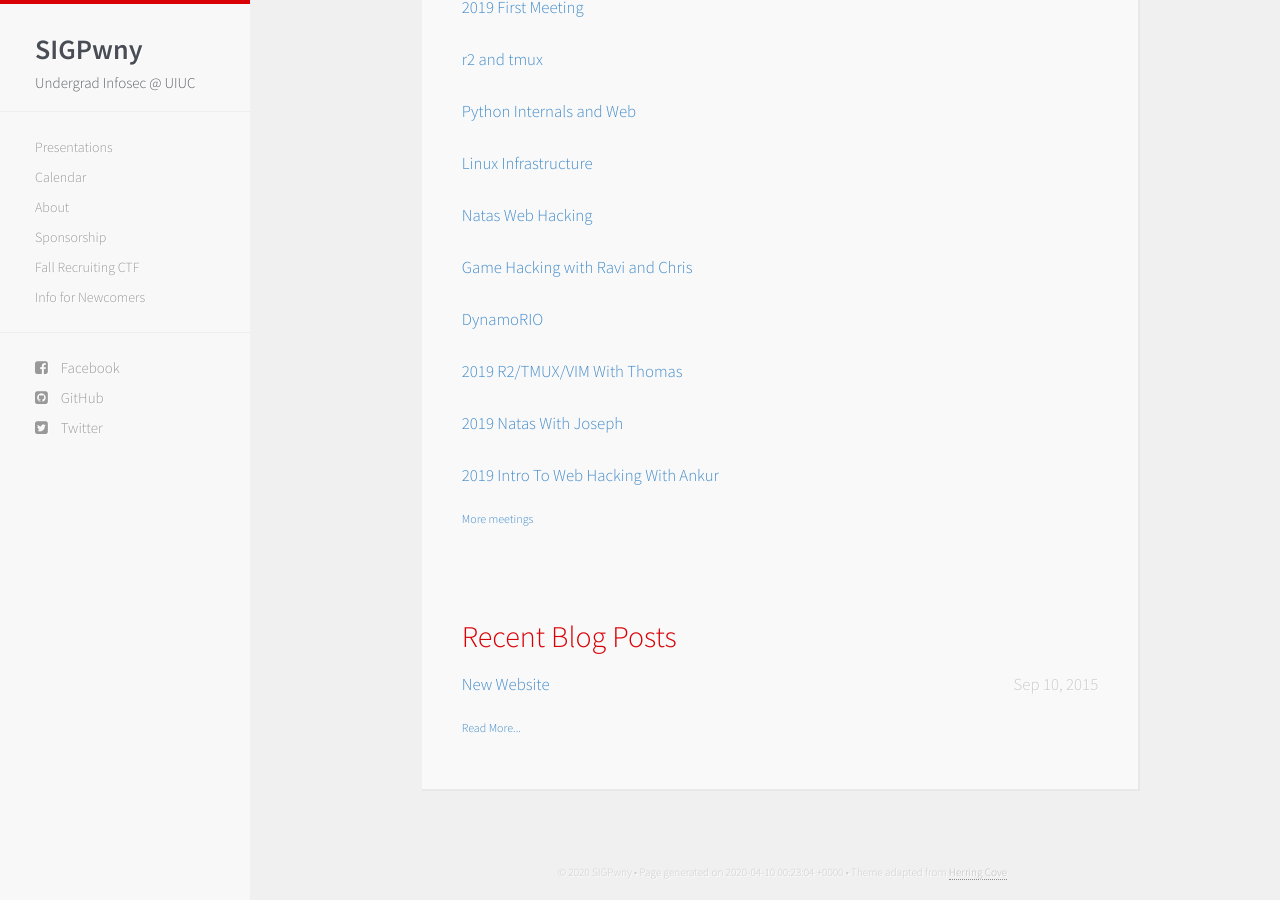
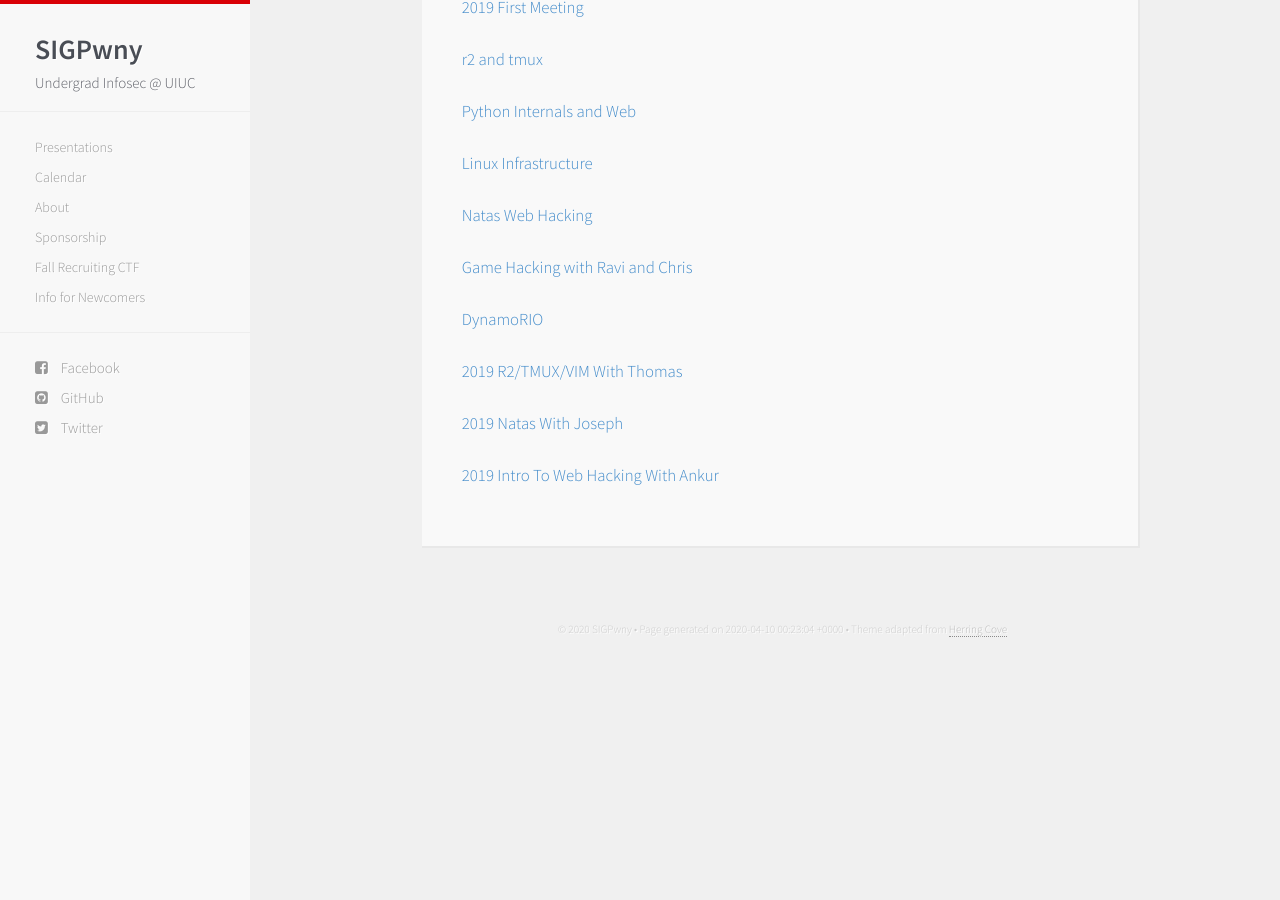
Before and after one commit to sigpwny/sigpwny.github.io-archive, a Jekyll site: the page built from index.html, in a window 1280 px wide and 900 px high, scrolled down 2737 px. Built offline with Jekyll 4.4.1, drawn with Linux system fonts in a browser that asks for light colours; nearby versions of some CDN libraries; after the commit the page ends 3394 px from its top, so only the background shows below that.

Commit message:
Removed blog post section

```diff
--- a/_includes/meetings.html
+++ b/_includes/meetings.html
@@ -30,8 +30,8 @@
             {% assign add_class = '' %}
             {% assign fresh_tag = '' %}
         {% endfor %}
-        <ul>
+        <!--<ul>
             <a id="recent-readmore" href="{{ site.baseurl }}/list.html">More meetings</a>
-        </ul>
+        </ul>-->
     </div>
     {% endif %}
--- a/_includes/posts.html
+++ b/_includes/posts.html
@@ -23,8 +23,9 @@
             {% assign add_class = '' %}
             {% assign fresh_tag = '' %}
         {% endfor %}
-        <ul>
+        <!--
+		<ul>
             <a id="recent-readmore" href="{{ site.baseurl }}/list.html">Read More...</a>
-        </ul>
+        </ul>-->
     </div>
     {% endif %}
--- a/index.html
+++ b/index.html
@@ -13,6 +13,4 @@ title: SIGPwny
 
 	{% include meetings.html %}
 
-	{% include posts.html %}
-
 </div>
```
